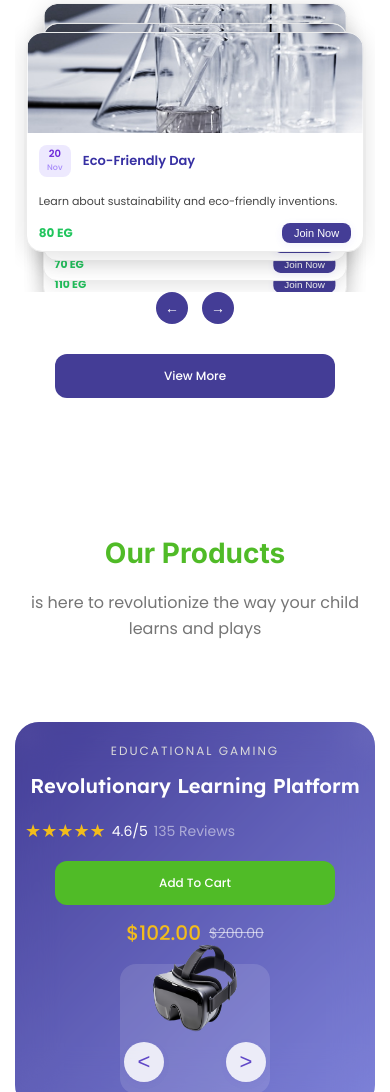
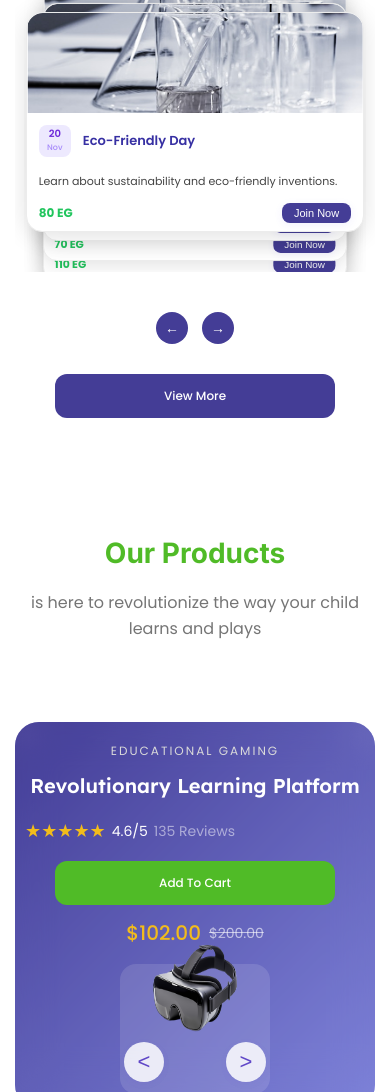
Before and after one commit to MohamedAshraf898/Gmind, a plain HTML site: page index.html in a window 390 px wide. Shown: the part 2844-3936 px from the top of the page. Drawn offline with Linux system fonts and the light colour scheme.

Commit message:
Add files via upload

```diff
--- a/styles.css
+++ b/styles.css
@@ -1032,7 +1032,7 @@ body {
     display: flex;
     justify-content: center;
     gap: 20px;
-    margin-top: 40px;
+    margin-top: 80px;
   }
 
   .slider-btn {
@@ -1153,7 +1153,7 @@ body {
     display: flex;
     justify-content: center;
     gap: 16px;
-    margin-top: 35px;
+    margin-top: 75px;
   }
 
   .slider-btn {
@@ -1274,7 +1274,7 @@ body {
     display: flex;
     justify-content: center;
     gap: 14px;
-    margin-top: 30px;
+    margin-top: 70px;
   }
 
   .slider-btn {
```
